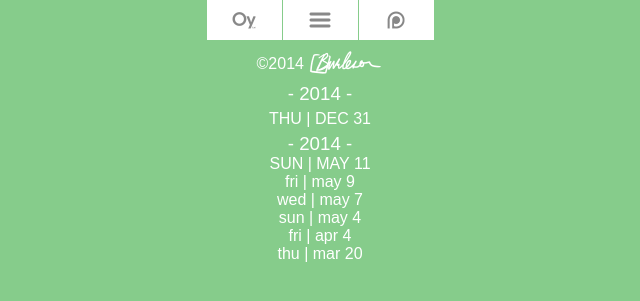
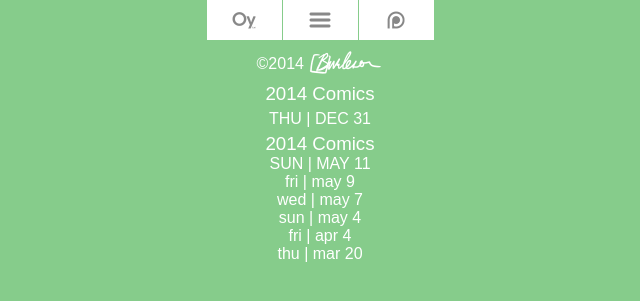
Before and after one commit to oycomics/oycomics.github.io, a Jekyll site: the page built from archive/index.html, in a window 1280 px wide. Shown: the top 301 px of the page, without its empty margins (320-960 px from the left). Built offline with Jekyll 4.4.1, drawn with Linux system fonts in a browser that asks for light colours; Markdown is read by kramdown in place of the engine named in the settings.

Commit message:
Update index.html

```diff
--- a/archive/index.html
+++ b/archive/index.html
@@ -3,7 +3,7 @@ layout: archive
 title: Archive
 ---
 <div class="archive">
-<h3>- {{ site.time | date: "%Y" }} -</h3>
+<h3>{{ site.time | date: "%Y" }} Comics</h3>
   {%for post in site.posts %}
     {% unless post.next %}
       <ul class="posts_list">
@@ -12,7 +12,7 @@ title: Archive
       {% capture nyear %}{{ post.next.date | date: '%Y' }}{% endcapture %}
       {% if year != nyear %}
         </ul>
-        <h3>- {{ post.date | date: '%Y' }} -</h3>
+        <h3>{{ post.date | date: '%Y' }} Comics</h3>
         <ul class="past">
       {% endif %}
     {% endunless %}
```
